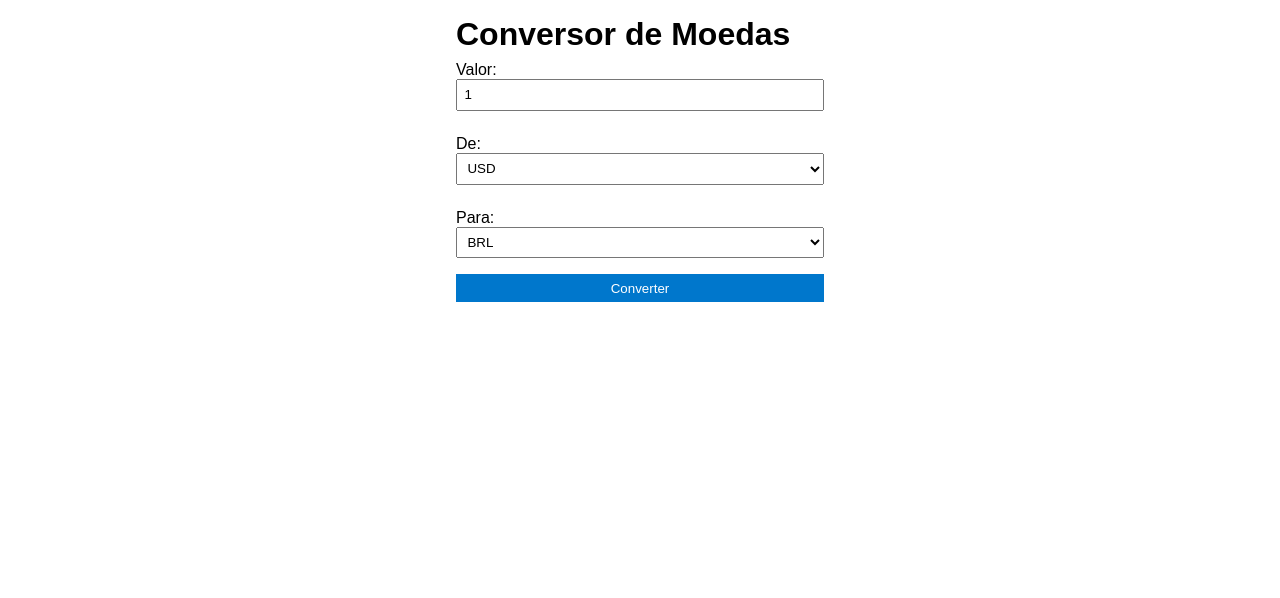
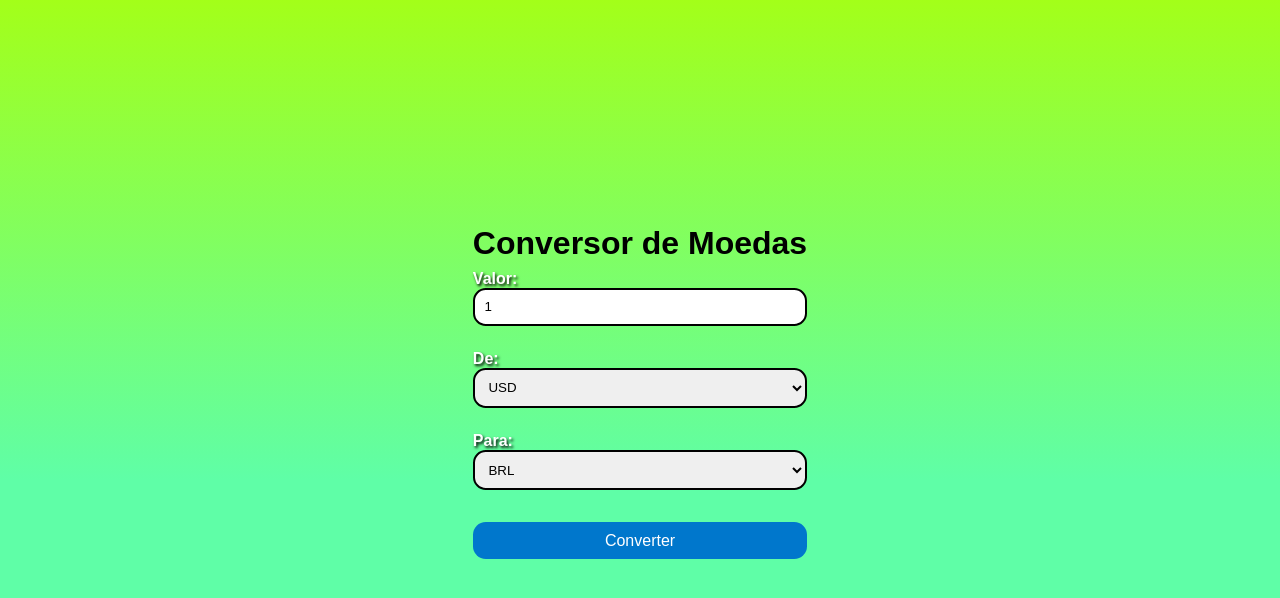
Before and after one commit to lucas-dsl/conversorDeMoedas, a website built with Vite: page index.html in a window 1280 px wide. Built offline with nearby package versions, Linux system fonts and the light colour scheme.

Commit message:
ajustando posicionamento e diferenciando cor

```diff
--- a/src/style.css
+++ b/src/style.css
@@ -9,11 +9,19 @@ body {
   padding: 1rem;
   max-width: 400px;
   margin: 0 auto;
+  height: 100vh;
+  display: flex;
+  justify-content: center;
+  align-items: center;
+  background:linear-gradient(rgb(163, 255, 25), rgb(95, 254, 167) 60%);
 }
 
 label {
   display: block;
   margin-top: 0.5rem;
+  color: white;
+  font-weight: bold;
+  text-shadow: 1.5px 1.5px 3px rgb(0, 0, 0);
 }
 
 input,
@@ -21,12 +29,17 @@ select,
 button {
   margin-bottom: 1rem;
   width: 100%;
-  padding: 0.4rem;
+  padding: 0.6rem;
+  border-radius: 0.8rem;
+  border: 2px solid rgb(0, 0, 0);
 }
 
-button {
+#convert {
   background-color: #0077cc;
   color: white;
   border: none;
   cursor: pointer;
+  margin-top: 1rem;
+  padding: 0.6rem;
+  font-size: 1rem;
 }
```
